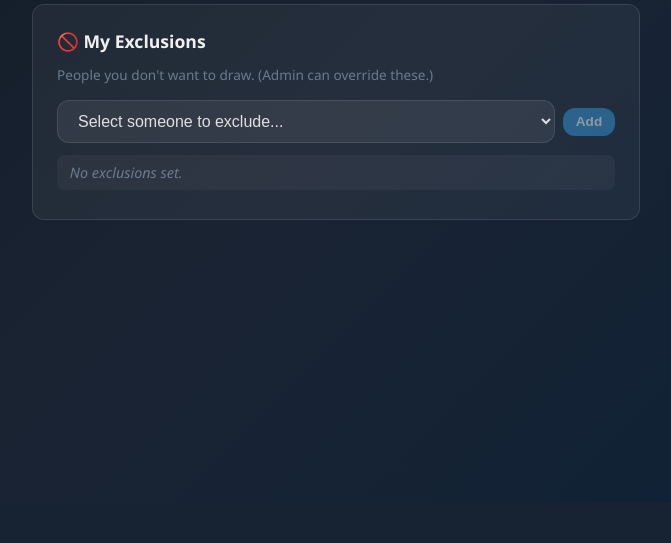
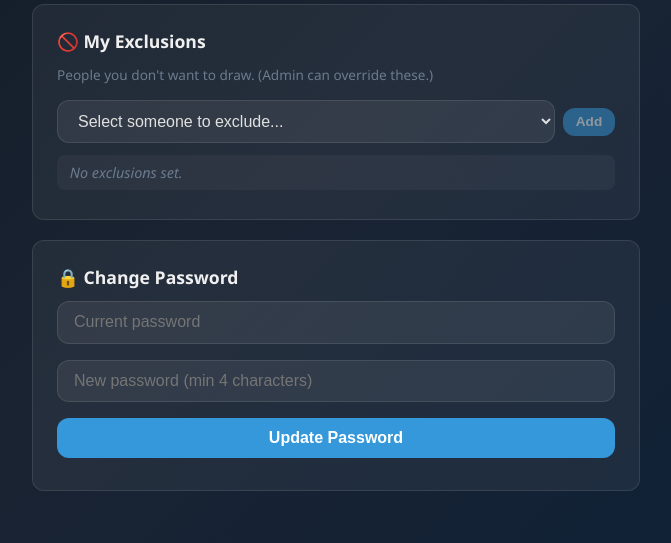
Before and after one commit to Ondrarix/secret-santa-family, a Flask app: page /dashboard in a window 1280 px wide. Shown: the part 297-840 px from the top of the page, without its empty margins (304-975 px from the left). Before the commit the page ends 517 px from the top, so only its background shows below. Run offline with Flask 3, Linux system fonts and the light colour scheme; a user stored in the database is signed in; data comes from the database, SQL or seed files in the repository; data that the repository does not hold is empty.

Commit message:
Add /dashboard route + password change UI + API

```diff
--- a/app.py
+++ b/app.py
@@ -453,6 +453,28 @@ def api_my_assignment():
     return jsonify({"name": None, "message": "No assignment yet. Ask the admin to draw!"})
 
 
+# ── User: Change Password ────────────────────────────────────────────
+@app.route("/api/me/password", methods=["POST"])
+@login_required
+def api_change_password():
+    data = request.get_json()
+    old_password = data.get("old_password", "")
+    new_password = data.get("new_password", "")
+    if not old_password or not new_password:
+        return jsonify({"error": "both fields required"}), 400
+    if len(new_password) < 4:
+        return jsonify({"error": "password must be at least 4 characters"}), 400
+    conn = get_db()
+    row = conn.execute("SELECT password_hash FROM users WHERE id = ?", (current_user.id,)).fetchone()
+    if not row or not check_password_hash(row["password_hash"], old_password):
+        conn.close()
+        return jsonify({"error": "current password is wrong"}), 401
+    conn.execute("UPDATE users SET password_hash = ? WHERE id = ?", (generate_password_hash(new_password), current_user.id))
+    conn.commit()
+    conn.close()
+    return jsonify({"message": "Password changed"})
+
+
 # ── Seed Admin Account ───────────────────────────────────────────────
 def seed_admin():
     """Create default admin if no users exist."""
--- a/templates/dashboard.html
+++ b/templates/dashboard.html
@@ -24,6 +24,21 @@
             </div>
         </div>
         <ul id="exclusion-list" class="exclusion-list"></ul>
+    </div>
+
+    <!-- Change Password -->
+    <div class="card">
+        <h2>🔒 Change Password</h2>
+        <div id="password-form">
+            <div class="form-group">
+                <input type="password" id="oldPassword" placeholder="Current password">
+            </div>
+            <div class="form-group">
+                <input type="password" id="newPassword" placeholder="New password (min 4 characters)">
+            </div>
+            <button class="btn btn-secondary btn-block" id="changePasswordBtn">Update Password</button>
+            <div id="password-result" style="margin-top:0.5rem;"></div>
+        </div>
     </div>
 </div>
 {% endblock %}
@@ -124,6 +139,35 @@ document.getElementById('exclusion-select').addEventListener('change', function(
     document.getElementById('add-exclusion-btn').disabled = !this.value;
 });
 
+// ── Change Password ────────────────────────────────────────────────
+document.getElementById('changePasswordBtn').addEventListener('click', async () => {
+    const oldPw = document.getElementById('oldPassword').value;
+    const newPw = document.getElementById('newPassword').value;
+    const result = document.getElementById('password-result');
+    if (!oldPw || !newPw) {
+        result.innerHTML = '<div class="alert alert-error">Both fields required.</div>';
+        return;
+    }
+    if (newPw.length < 4) {
+        result.innerHTML = '<div class="alert alert-error">New password must be at least 4 characters.</div>';
+        return;
+    }
+
+    const res = await fetch(`${API}/me/password`, {
+        method: 'POST',
+        headers: { 'Content-Type': 'application/json' },
+        body: JSON.stringify({ old_password: oldPw, new_password: newPw })
+    });
+    const data = await res.json();
+    if (res.ok) {
+        result.innerHTML = '<div class="alert alert-success">✅ Password updated!</div>';
+        document.getElementById('oldPassword').value = '';
+        document.getElementById('newPassword').value = '';
+    } else {
+        result.innerHTML = `<div class="alert alert-error">${esc(data.error || 'Failed')}</div>`;
+    }
+});
+
 // Init
 loadAssignment();
 loadExclusions();
```
